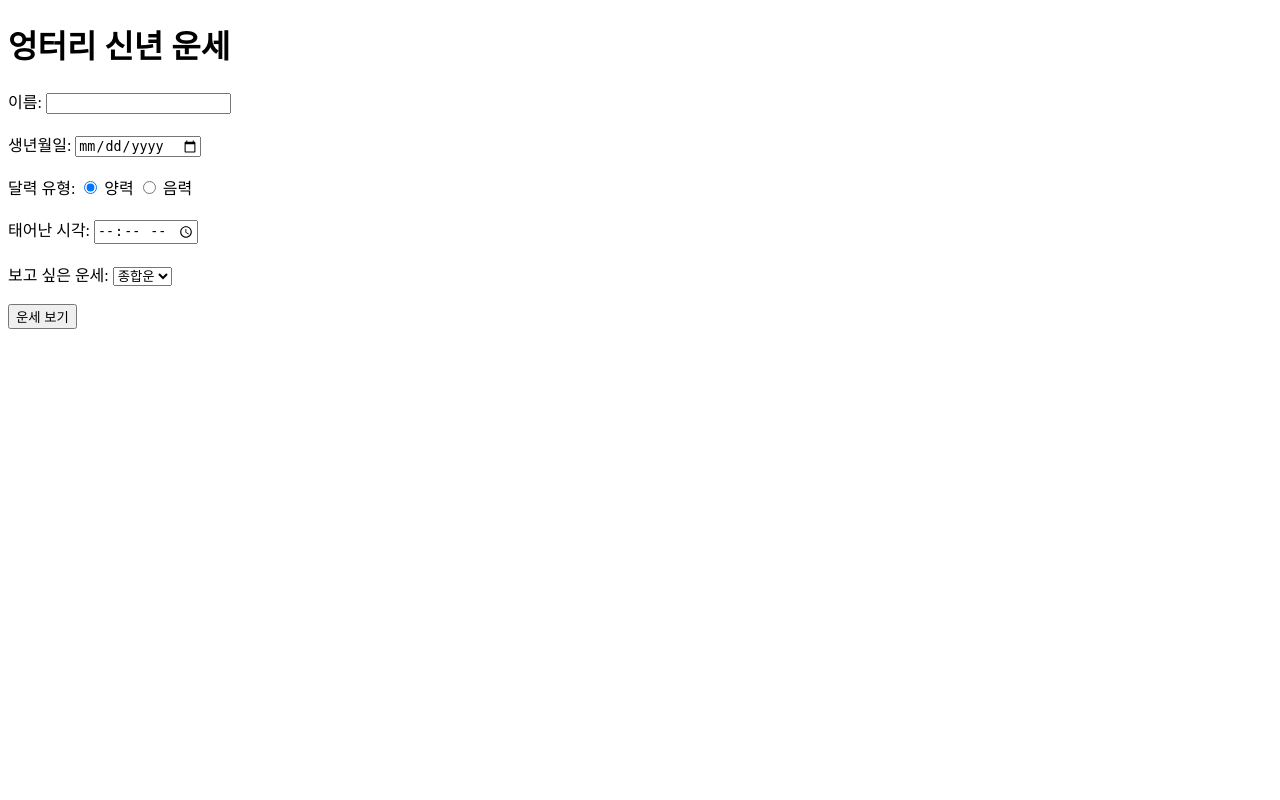
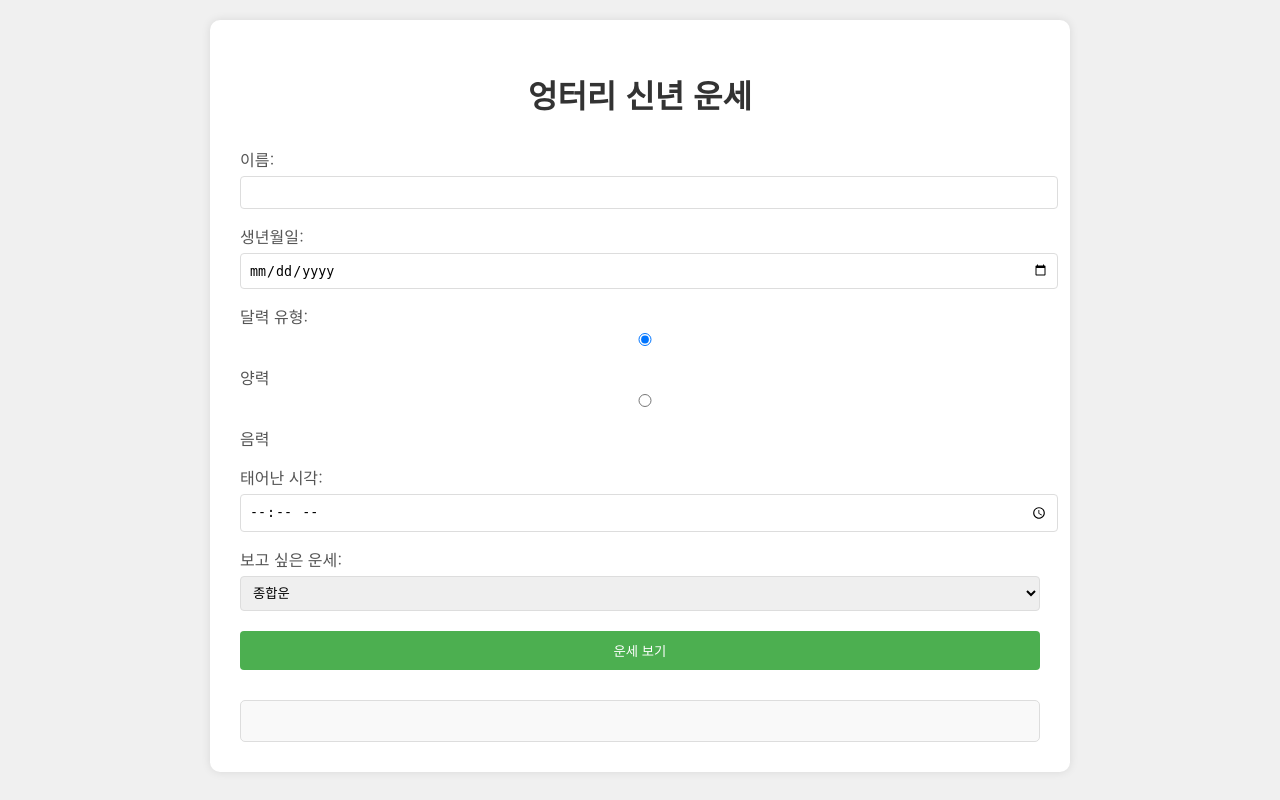
Before and after one commit to caputdraconis050630/fortune_container4apprunner, a Flask app: page / in a window 1280 px wide. Run offline with Flask 3, Linux system fonts and the light colour scheme.

Commit message:
add design

```diff
--- a/templates/index.html
+++ b/templates/index.html
@@ -5,24 +5,79 @@
     <meta name="viewport" content="width=device-width, initial-scale=1.0">
     <title>엉터리 신년 운세</title>
     <script src="https://code.jquery.com/jquery-3.6.0.min.js"></script>
+    <script src="https://cdn.jsdelivr.net/npm/marked/marked.min.js"></script>
+    <link href="https://fonts.googleapis.com/css2?family=Nanum+Gothic:wght@400;700&display=swap" rel="stylesheet">
+    <style>
+        body {
+            font-family: 'Nanum Gothic', sans-serif;
+            background-color: #f0f0f0;
+            margin: 0;
+            padding: 20px;
+        }
+        .container {
+            max-width: 800px;
+            margin: 0 auto;
+            background-color: white;
+            padding: 30px;
+            border-radius: 10px;
+            box-shadow: 0 0 10px rgba(0,0,0,0.1);
+        }
+        h1 {
+            color: #333;
+            text-align: center;
+            margin-bottom: 30px;
+        }
+        label {
+            display: block;
+            margin-top: 15px;
+            color: #555;
+        }
+        input, select {
+            width: 100%;
+            padding: 8px;
+            margin-top: 5px;
+            border: 1px solid #ddd;
+            border-radius: 4px;
+        }
+        input[type="submit"] {
+            background-color: #4CAF50;
+            color: white;
+            border: none;
+            padding: 10px 20px;
+            margin-top: 20px;
+            cursor: pointer;
+            transition: background-color 0.3s;
+        }
+        input[type="submit"]:hover {
+            background-color: #45a049;
+        }
+        #result {
+            margin-top: 30px;
+            padding: 20px;
+            background-color: #f9f9f9;
+            border-radius: 5px;
+            border: 1px solid #ddd;
+        }
+    </style>
 </head>
 <body>
+    <div class="container">
         <h1>엉터리 신년 운세</h1>
         <form id="fortune-form">
             <label for="name">이름:</label>
-        <input type="text" id="name" name="name" required><br><br>
+            <input type="text" id="name" name="name" required>
 
             <label for="birth_date">생년월일:</label>
-        <input type="date" id="birth_date" name="birth_date" required><br><br>
+            <input type="date" id="birth_date" name="birth_date" required>
 
             <label>달력 유형:</label>
             <input type="radio" id="solar" name="calendar_type" value="양력" checked>
             <label for="solar">양력</label>
             <input type="radio" id="lunar" name="calendar_type" value="음력">
-        <label for="lunar">음력</label><br><br>
+            <label for="lunar">음력</label>
 
             <label for="birth_time">태어난 시각:</label>
-        <input type="time" id="birth_time" name="birth_time" required><br><br>
+            <input type="time" id="birth_time" name="birth_time" required>
 
             <label for="fortune_type">보고 싶은 운세:</label>
             <select id="fortune_type" name="fortune_type" required>
@@ -31,12 +86,13 @@
                 <option value="연애운">연애운</option>
                 <option value="건강운">건강운</option>
                 <option value="학업운">학업운</option>
-        </select><br><br>
+            </select>
 
             <input type="submit" value="운세 보기">
         </form>
 
         <div id="result"></div>
+    </div>
 
     <script>
         $(document).ready(function() {
@@ -47,7 +103,7 @@
                     type: 'post',
                     data: $('#fortune-form').serialize(),
                     success: function(response) {
-                        $('#result').html(response.fortune);
+                        $('#result').html(marked.parse(response.fortune));
                     }
                 });
             });
```
Lines whose indentation alone changed are shown as unchanged.
